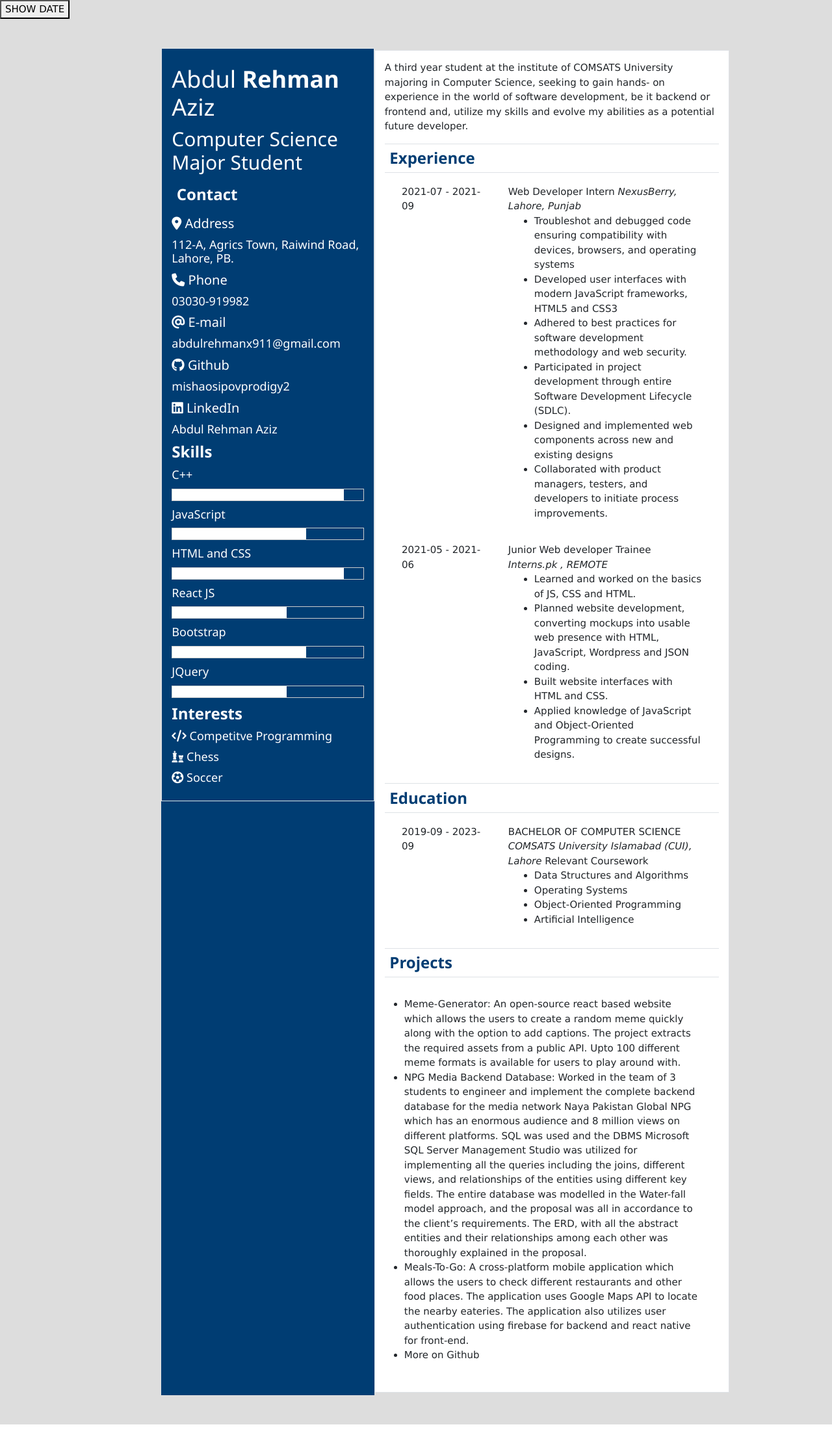
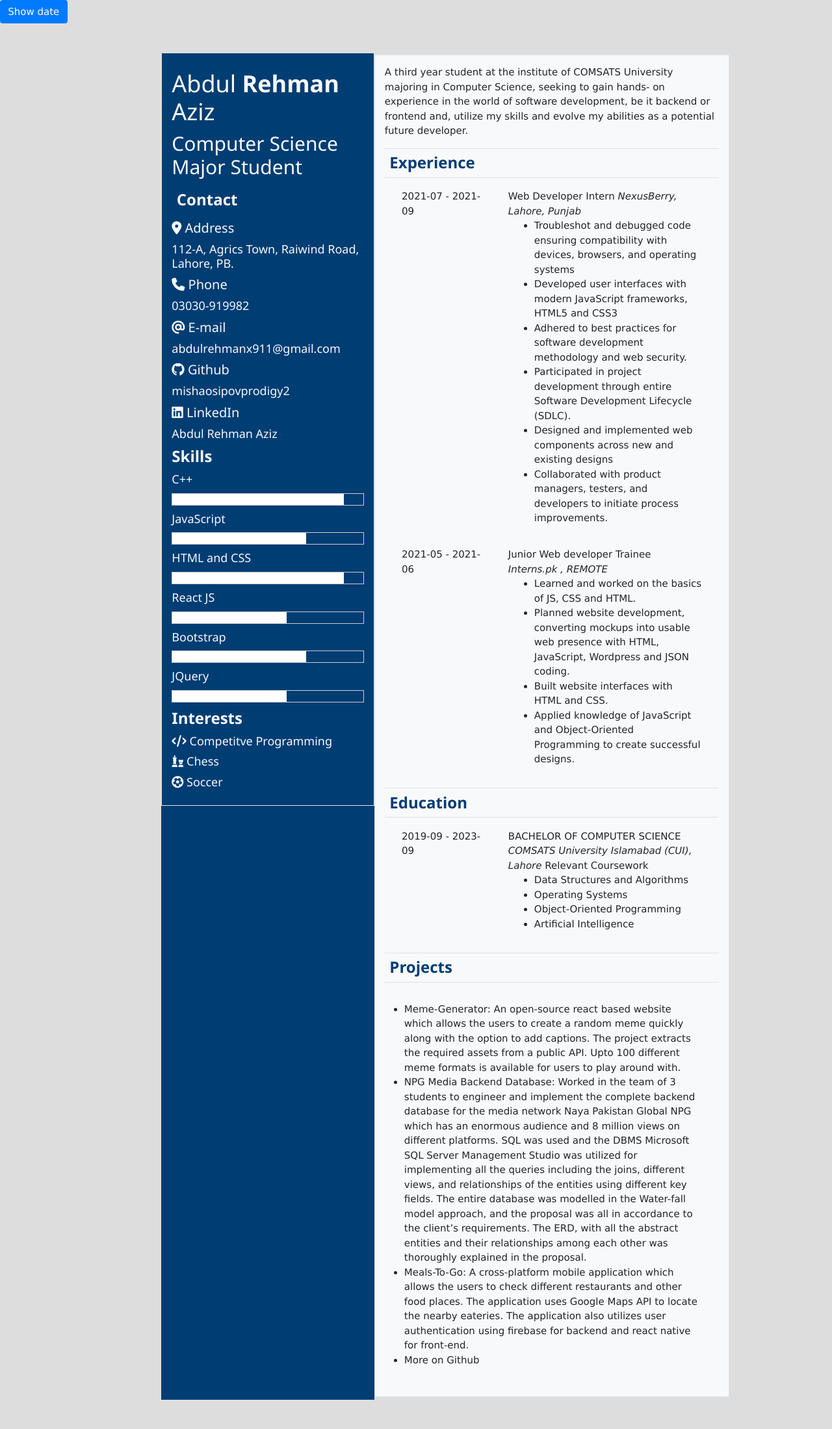
Before and after one commit to abdi-z/CSC336-Web-Technologies-Extension-Assignment-1, a PHP site: page / in a window 1280 px wide; the page is wider, and only the part inside the window is pictured. Shown: that part at 65% size. Run offline with PHP 8.4, Linux system fonts and the light colour scheme; some libraries are stand-ins or nearby versions.

Commit message:
Removed most custom css and utilized bootstrap

```diff
--- a/index.css
+++ b/index.css
@@ -1,31 +1,10 @@
 body {
   background-color: #dddddd;
-
 }
-
-.nopadding {
-
-  padding-left: 0 !important;
-  padding-right: 0 !important;
+h3 {
+  color: #003d73;
 }
-
-.left {
-  background-color: #003d73;
-}
-
-.right {
-  background-color: white;
-}
-
-.left-text {
-  color:white;
-}
-
-h3 {
-  color:#003d73
-}
-
-.my-custom-row {
+.custom {
   background-color: #003d73;
   height: 138.2rem;
 }
--- a/index.html
+++ b/index.html
@@ -33,23 +33,19 @@
       src="https://kit.fontawesome.com/5a160da91a.js"
       crossorigin="anonymous"
     ></script>
-
-
-
-
   </head>
   <body>
-    <button class="">SHOW DATE</button>
+    <button type="button" class="button btn btn-primary"><span>Show date </span></button>
     <div id="date"></div>
     <div class="container-fluid pl-0 pr-0 m-5">
       <div class="row justify-content-center align-items-center">
-        <div class="col-sm-3 pl-0 pr-0 my-custom-row">
-          <div class="p-3 border left">
-            <h1 class="left-text">Abdul <b>Rehman</b> Aziz</h1>
+        <div class="col-sm-3 pl-0 pr-0 custom">
+          <div class="p-3 border ">
+            <h1 class="text-light">Abdul <b>Rehman</b> Aziz</h1>
 
-            <h2 class="left-text">Computer Science Major Student</h2>
-            <h3 class="left-text p-2"><b>Contact</b></h3>
-            <div class="left-text">
+            <h2 class="text-light">Computer Science Major Student</h2>
+            <h3 class="text-light p-2"><b>Contact</b></h3>
+            <div class="text-light">
               <h4>
                 <i class="fa-solid fa-location-dot"></i>
                 Address
@@ -85,8 +81,8 @@
               </h4>
             </div>
 
-            <h3 class="left-text left-heads"><b>Skills</b></h3>
-            <div class="left-text">
+            <h3 class="text-light"><b>Skills</b></h3>
+            <div class="text-light">
               <h5>C++</h5>
 
               <div class="w3-border skill-bar">
@@ -118,8 +114,8 @@
                 <div class="w3-white" style="height: 17px; width: 60%"></div>
               </div>
             </div>
-            <h3 class="left-text left-heads"><b>Interests</b></h3>
-            <div class="left-text">
+            <h3 class="text-light"><b>Interests</b></h3>
+            <div class="text-light">
               <h5>
                 <i class="fa-solid fa-code"></i>
                 <a> Competitve Programming </a>
@@ -138,7 +134,7 @@
         </div>
 
         <div class="col-sm-5 pl-0 pr-0">
-          <div class="p-3 border right">
+          <div class="p-3 border bg-light">
             <p>
               A third year student at the institute of COMSATS University
               majoring in Computer Science, seeking to gain hands- on experience
```
